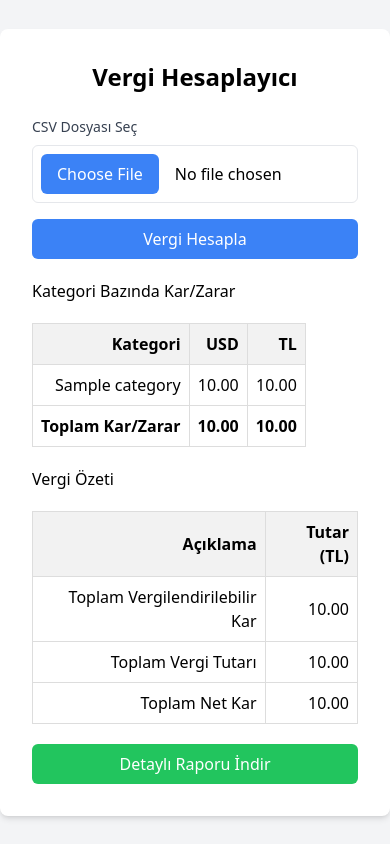
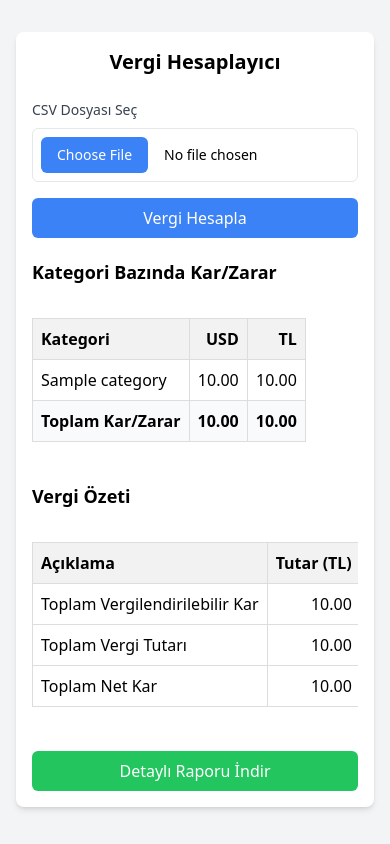
Before and after one commit to AppBender/VergiHesaplayici, a Flask app: template src/templates/index.html in a window 390 px wide. Run offline with Flask 3, Linux system fonts and the light colour scheme; the template is opened without the code that fills it: most values are stand-ins (such as "Sample title", 1, 10 or a date in 2020); some libraries are stand-ins or nearby versions.

Commit message:
Made UI responsive

```diff
--- a/src/templates/index.html
+++ b/src/templates/index.html
@@ -2,22 +2,32 @@
 <html lang="tr">
 <head>
     <meta charset="UTF-8">
+    <meta name="viewport" content="width=device-width, initial-scale=1.0">
     <title>Vergi Hesaplayıcı</title>
     <script src="https://cdn.tailwindcss.com"></script>
     <style>
-        table { border-collapse: collapse; margin: 20px 0; }
+        /* Mobil cihazlar için tablo düzenlemesi */
+        @media (max-width: 640px) {
+            table {
+                display: block;
+                overflow-x: auto;
+                white-space: nowrap;
+            }
+        }
+
+        table { border-collapse: collapse; margin: 20px 0; width: 100%; }
         th, td { border: 1px solid #ddd; padding: 8px; text-align: right; }
         th { background-color: #f2f2f2; }
         .total-row { font-weight: bold; }
         .section { margin: 20px 0; }
     </style>
 </head>
-<body class="bg-gray-100 min-h-screen flex items-center justify-center">
-    <div class="bg-white p-8 rounded-lg shadow-md w-full max-w-md">
-        <h1 class="text-2xl font-bold mb-6 text-center">Vergi Hesaplayıcı</h1>
+<body class="bg-gray-100 min-h-screen p-4">
+    <div class="bg-white p-4 sm:p-8 rounded-lg shadow-md w-full max-w-4xl mx-auto my-4">
+        <h1 class="text-xl sm:text-2xl font-bold mb-6 text-center">Vergi Hesaplayıcı</h1>
 
         {% if error_message %}
-            <div style="color: red;">
+            <div class="bg-red-100 border border-red-400 text-red-700 px-4 py-3 rounded mb-4">
                 <strong>Hata:</strong> {{ error_message }}
             </div>
         {% endif %}
@@ -28,7 +38,7 @@
                     CSV Dosyası Seç
                 </label>
                 <input type="file" name="file" accept=".csv"
-                       class="w-full p-2 border rounded-md file:mr-4 file:rounded-md file:border-0 file:bg-blue-500 file:text-white file:px-4 file:py-2">
+                       class="w-full p-2 border rounded-md file:mr-4 file:rounded-md file:border-0 file:bg-blue-500 file:text-white file:px-4 file:py-2 text-sm sm:text-base">
             </div>
 
             <button type="submit"
@@ -38,53 +48,57 @@
         </form>
 
         {% if summary %}
-        <div class="section">
-            <h2>Kategori Bazında Kar/Zarar</h2>
-            <table>
+        <div class="section overflow-x-auto">
+            <h2 class="text-lg sm:text-xl font-semibold mb-3">Kategori Bazında Kar/Zarar</h2>
+            <div class="overflow-x-auto">
+                <table class="min-w-full">
                     <tr>
-                    <th>Kategori</th>
+                        <th class="text-left">Kategori</th>
                         <th>USD</th>
                         <th>TL</th>
                     </tr>
                     {% for category, amounts in summary.categories.items() %}
                     <tr>
-                    <td>{{ category }}</td>
+                        <td class="text-left">{{ category }}</td>
                         <td>{{ "%.2f"|format(amounts.USD) }}</td>
                         <td>{{ "%.2f"|format(amounts.TL) }}</td>
                     </tr>
                     {% endfor %}
-                <tr class="total-row">
-                    <td>Toplam Kar/Zarar</td>
+                    <tr class="total-row bg-gray-50">
+                        <td class="text-left">Toplam Kar/Zarar</td>
                         <td>{{ "%.2f"|format(summary.totals.USD) }}</td>
                         <td>{{ "%.2f"|format(summary.totals.TL) }}</td>
                     </tr>
                 </table>
             </div>
+        </div>
 
-        <div class="section">
-            <h2>Vergi Özeti</h2>
-            <table>
+        <div class="section overflow-x-auto">
+            <h2 class="text-lg sm:text-xl font-semibold mb-3">Vergi Özeti</h2>
+            <div class="overflow-x-auto">
+                <table class="min-w-full">
                     <tr>
-                    <th>Açıklama</th>
+                        <th class="text-left">Açıklama</th>
                         <th>Tutar (TL)</th>
                     </tr>
                     <tr>
-                    <td>Toplam Vergilendirilebilir Kar</td>
+                        <td class="text-left">Toplam Vergilendirilebilir Kar</td>
                         <td>{{ "%.2f"|format(summary.tax_summary.taxable_profit) }}</td>
                     </tr>
                     <tr>
-                    <td>Toplam Vergi Tutarı</td>
+                        <td class="text-left">Toplam Vergi Tutarı</td>
                         <td>{{ "%.2f"|format(summary.tax_summary.tax_amount) }}</td>
                     </tr>
                     <tr>
-                    <td>Toplam Net Kar</td>
+                        <td class="text-left">Toplam Net Kar</td>
                         <td>{{ "%.2f"|format(summary.tax_summary.net_profit) }}</td>
                     </tr>
                 </table>
             </div>
+        </div>
 
         <a href="{{ url_for('download_csv') }}"
-           class="mt-4 block w-full bg-green-500 text-white text-center py-2 rounded-md hover:bg-green-600 transition duration-300">
+           class="mt-6 block w-full bg-green-500 text-white text-center py-2 rounded-md hover:bg-green-600 transition duration-300">
             Detaylı Raporu İndir
         </a>
         {% endif %}
```
Lines whose indentation alone changed are shown as unchanged.
